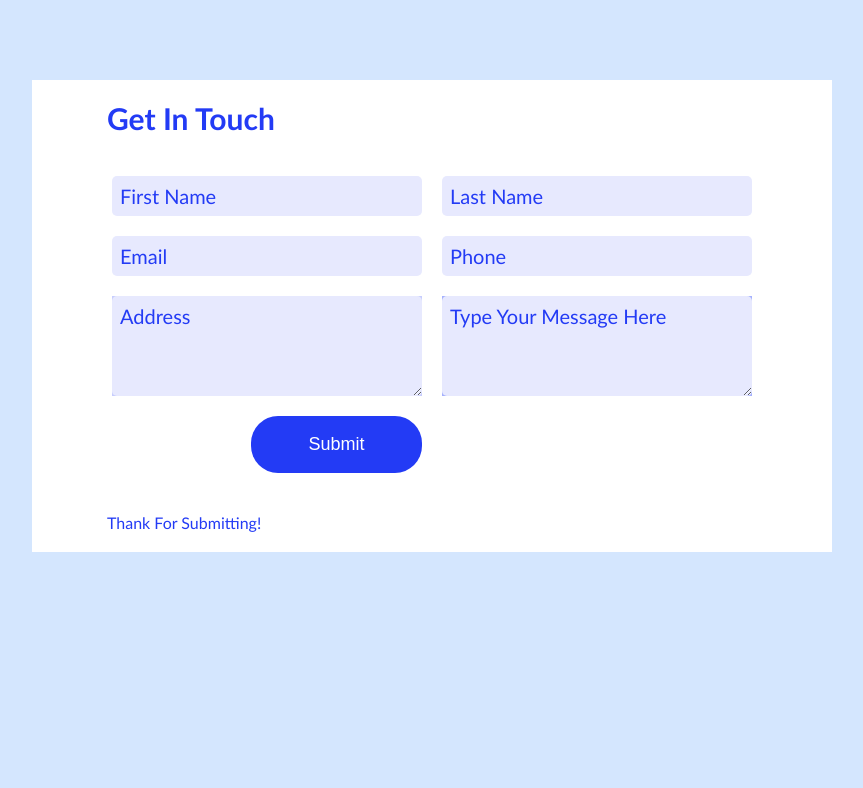
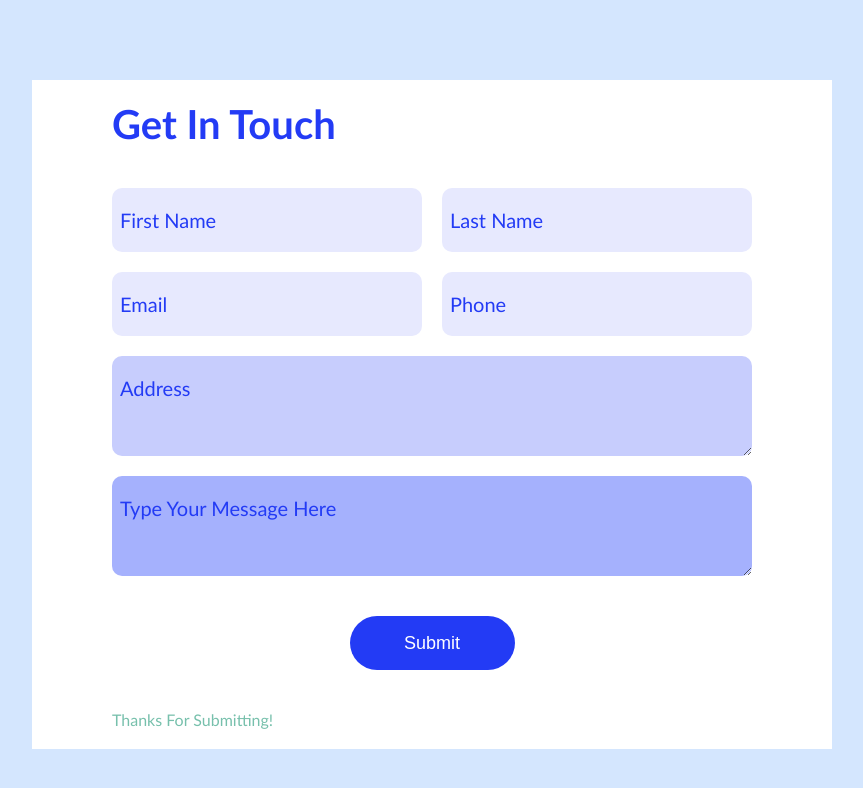
Before and after one commit to Torden11/12-Uzduotis_liepa, a website: page index.html in a window 1280 px wide. Shown: the whole page, without its empty margins (208-1071 px from the left). Drawn offline with Linux system fonts and the light colour scheme.

Commit message:
final comit

```diff
--- a/home.css
+++ b/home.css
@@ -13,8 +13,8 @@
 
 .title {
     align-self: self-start;
-    margin-left: 75px;
-    font-size: 30px;
+    margin-left: 80px;
+    font-size: 40px;
     margin-top: 20px;
 }
 
@@ -26,15 +26,26 @@
     gap: 20px;
 }
 
+
+.form-group-2 {
+    grid-column: span 2;
+}
+
+.form-group-3 {
+    grid-column: span 2;
+}
+
+
+
 .form input,
 .form textarea {
     font-size: 20px;
     width: 100%;
     line-height: 1.2em;
-    padding: 0.4em 0.4em;
+    padding: 1em 0.4em;
     border: none;
     background-color: #E7E9FE;
-    border-radius: 5px;
+    border-radius: 0.5em;
     font-family: inherit;
 }
 
@@ -49,28 +60,40 @@
     text-transform: capitalize;
 }
 
-.form > button {
-     justify-self: end;
+.form-group-2 textarea {
+    background-color: #C7CDFD;
+    border-radius: 0.5em;
+}
+
+.form-group-3 textarea {
+    background-color: #A5B1FD;
+    border-radius: 0.5em;
+}
+
+button {
+    width: 165px;
+    height: 3em;
+    margin: auto;
     background-color: #233BF5;
     color: #ffff;
     border: none;
     font-size: 18px;
-    padding: 1em 3.2em;
     border-radius: 1.5em;
 }
 
-.form-group-2 {
-    background-color: #C7CDFD;
-}
+button:hover {
+    cursor: pointer;
+    background-color: #ffff;
+    color: #233BF5;
+    border: 2px solid #233BF5;
 
-.form-group-3 {
-    background-color: #A5B1FD;
 }
 
 
 
 .bottom-text {
+    color: #77C0AC;
     align-self: self-start;
-    margin-left: 75px;
+    margin-left: 80px;
     margin-bottom: 20px;
 }
--- a/index.html
+++ b/index.html
@@ -38,9 +38,10 @@
                 <textarea name="" id="message" placeholder="Type your message here"></textarea>
             </div>
 
-            <button type="submit">Submit</button>
+
         </form>
-        <footer class="bottom-text">Thank for submitting!</footer>
+        <button type="button">Submit</button>
+        <footer class="bottom-text">Thanks for submitting!</footer>
     </div>
 </body>
 </html>
```
